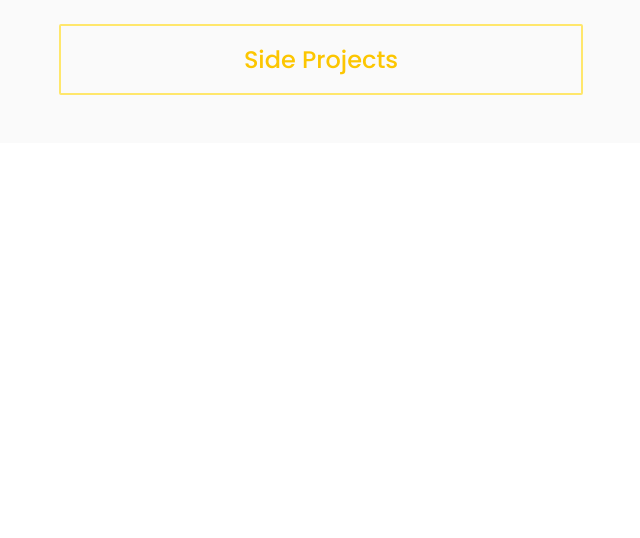
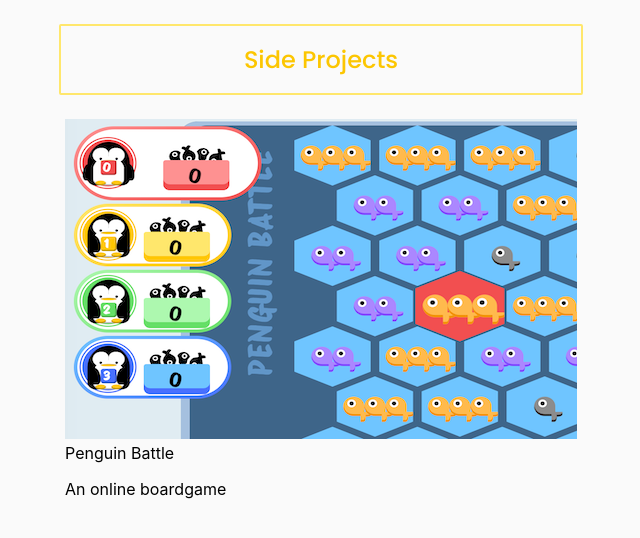
Before and after one commit to yuhueilee/wendyfolio, a React (Create React App) app: page / in a window 1280 px wide. Shown: the top 538 px of the page, without its empty margins (319-959 px from the left). Built offline with nearby package versions, Linux system fonts and the light colour scheme.

Commit message:
Import CardItem in Project component

```diff
--- a/src/components/project/index.tsx
+++ b/src/components/project/index.tsx
@@ -1,6 +1,8 @@
 import './index.scss';
 
 import { Col, Container, Row } from 'react-bootstrap';
+
+import CardItem from '../card';
 
 const Project = () => {
     return (
@@ -9,6 +11,15 @@ const Project = () => {
                 <Col>
                     <div className="layout">
                         <h2 className="title">Side Projects</h2>
+                        {CardItem([
+                            {
+                                img:
+                                    process.env.PUBLIC_URL +
+                                    "/images/project-1.png",
+                                title: "Penguin Battle",
+                                description: "An online boardgame",
+                            },
+                        ])}
                     </div>
                 </Col>
             </Row>
```
